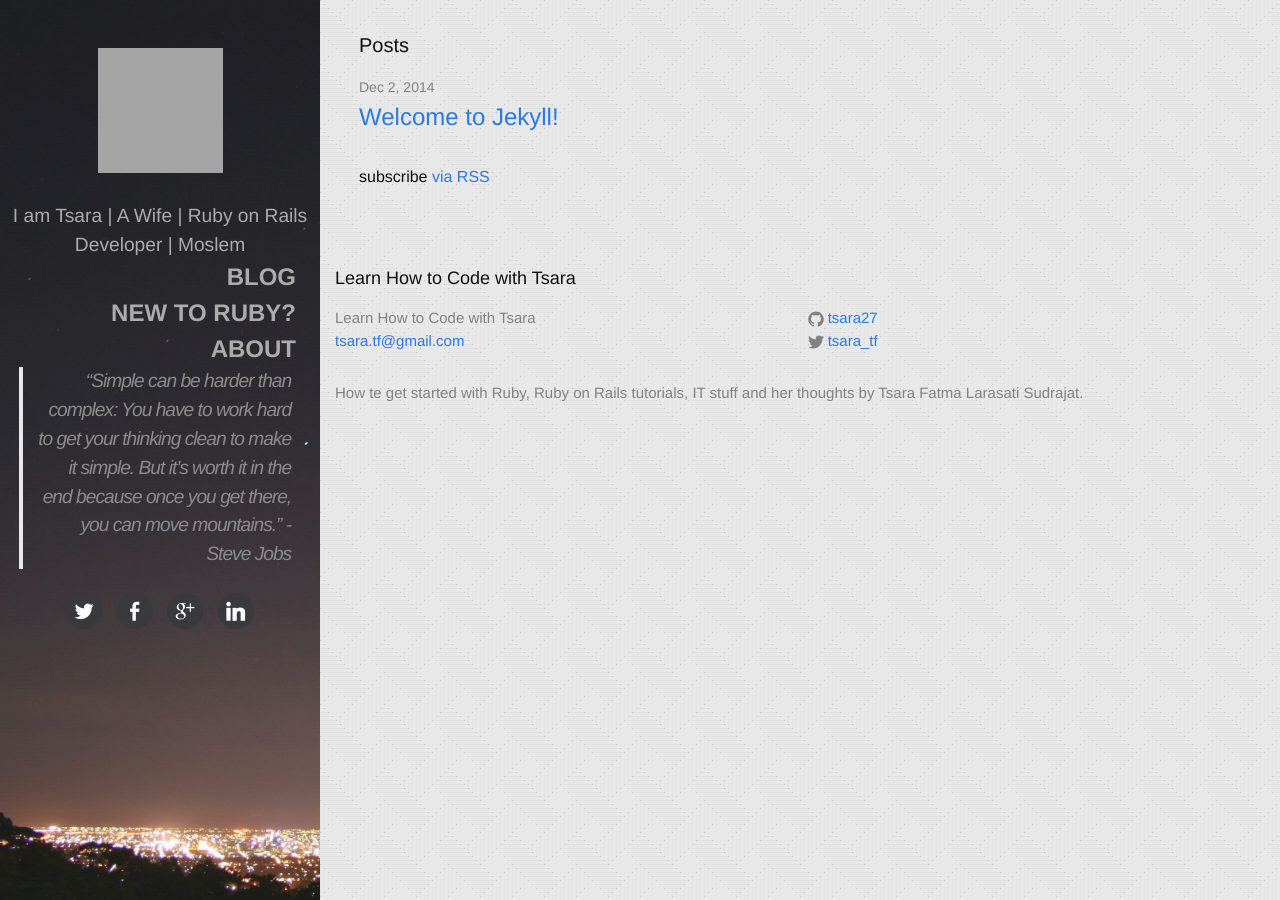
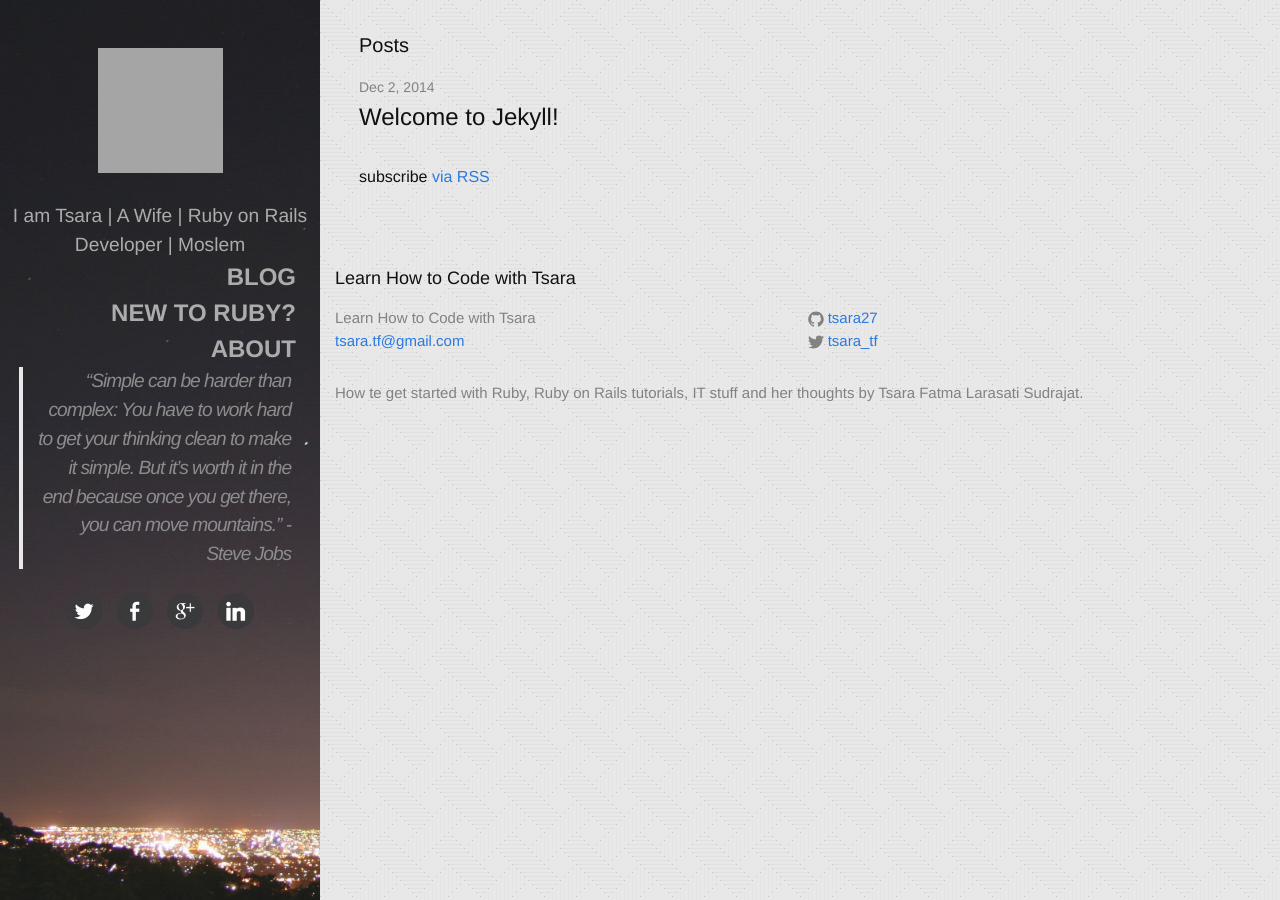
Before and after one commit to tsara27/my_website, a Jekyll site: the page built from index.html, in a window 1280 px wide. Built offline with Jekyll 4.4.1, drawn with Linux system fonts in a browser that asks for light colours; nearby versions of some CDN libraries; some web fonts are replaced; grey boxes are pictures that could not be loaded.

Commit message:
add hover effect

```diff
--- a/_sass/_additional.scss
+++ b/_sass/_additional.scss
@@ -141,6 +141,11 @@
   padding: 3px;
   border-radius: 3px;
   font-size: small;
+  &:hover{
+    text-decoration: none;
+    color: lighten(#FFF,10%);
+    background-color: lighten(#8B8B8B,5%);
+  }
 }
 .profile-caption, .quotes{
   font-size: larger;
@@ -148,3 +153,29 @@
 .post-content{
   font-size: larger;
 }
+.post-list{
+  color: #111;
+}
+a.post-link{
+  @include transition-duration(0.5s);
+  color: #111;
+  &:hover{
+    text-decoration: none;
+    color: lighten(#2A180F,10%);
+    @include transition-duration(0.5s);
+  }
+}
+a.read-more{
+  padding: 0.4em;
+  background-color: #828282;
+  padding: 0.3em;
+  margin: 0.4em;
+  color: #E5E5E5;
+  border-radius: 0.3em;
+  font-weight: bold;
+  &:hover{
+    text-decoration: none;
+    color: lighten(#FFF,10%);
+    background-color: lighten(#8B8B8B,5%);
+  }
+}
```
